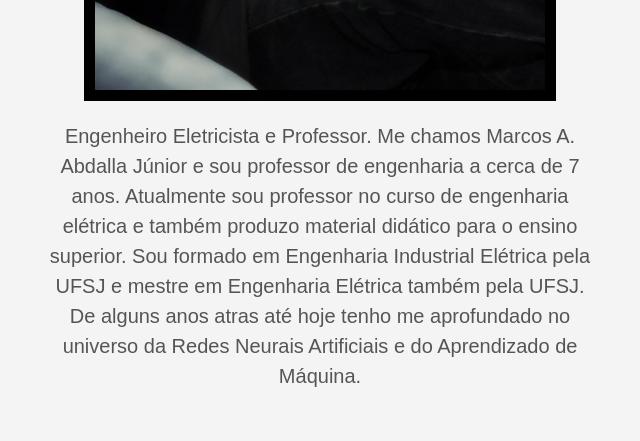
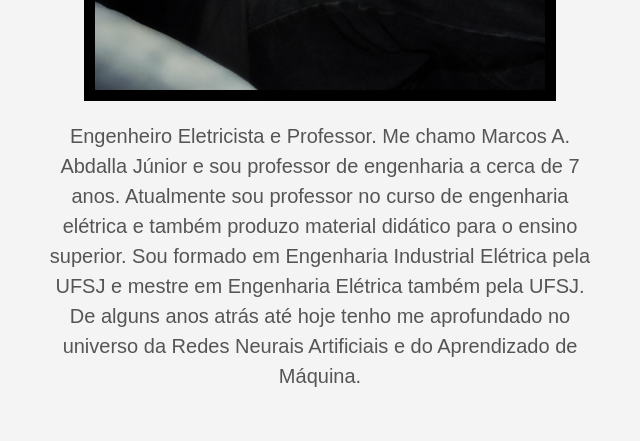
Before and after one commit to marcosabdalla/Portifolio_Abdalla_2, a plain HTML site: page about/index.html in a window 1280 px wide. Shown: the part 1266-1707 px from the top of the page, 320-960 px from the left. Drawn offline with Linux system fonts and the light colour scheme.

Commit message:
Correção ortografica

```diff
--- a/about/index.html
+++ b/about/index.html
@@ -126,10 +126,10 @@
     <img src="https://marcosabdalla.github.io/Portifolio_Abdalla_2/images/FotoSobre.jpg"/>
 </figure>
 
-<p>Engenheiro Eletricista e Professor. Me chamos Marcos A. Abdalla Júnior e sou professor de engenharia a cerca de 7 anos.
+<p>Engenheiro Eletricista e Professor. Me chamo Marcos A. Abdalla Júnior e sou professor de engenharia a cerca de 7 anos.
 Atualmente sou professor no curso de engenharia elétrica e também produzo material didático para o ensino superior.
 Sou formado em Engenharia Industrial Elétrica pela UFSJ e mestre em Engenharia Elétrica também pela UFSJ.
-De alguns anos atras até hoje tenho me aprofundado no universo da Redes Neurais Artificiais e do Aprendizado de Máquina.</p>
+De alguns anos atrás até hoje tenho me aprofundado no universo da Redes Neurais Artificiais e do Aprendizado de Máquina.</p>
 </section>
     <section class="flex-ns flex-wrap justify-around mt5">
 
```
